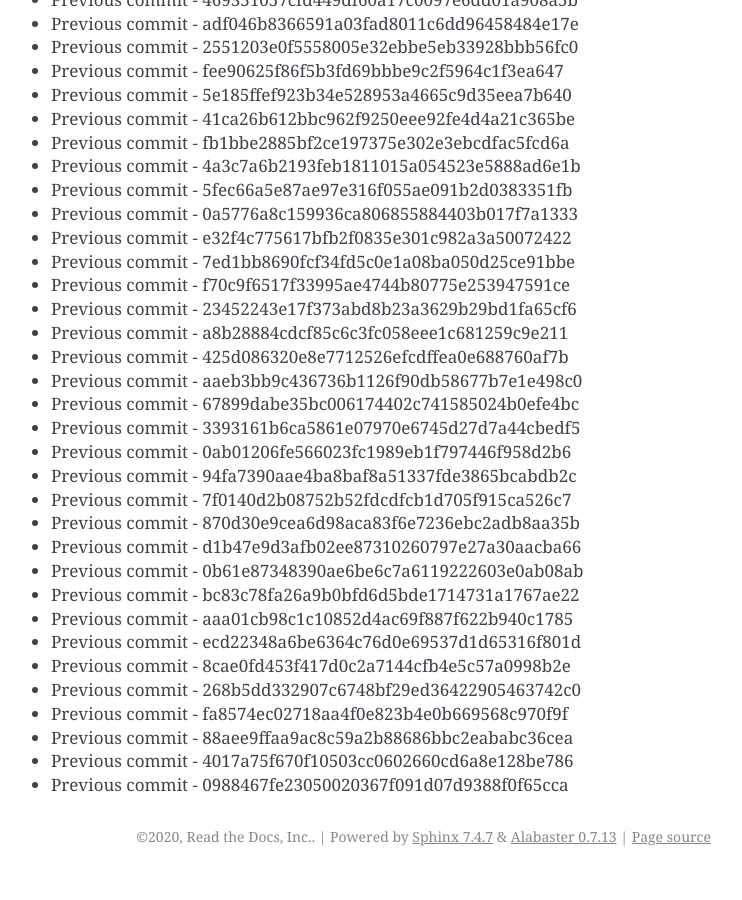
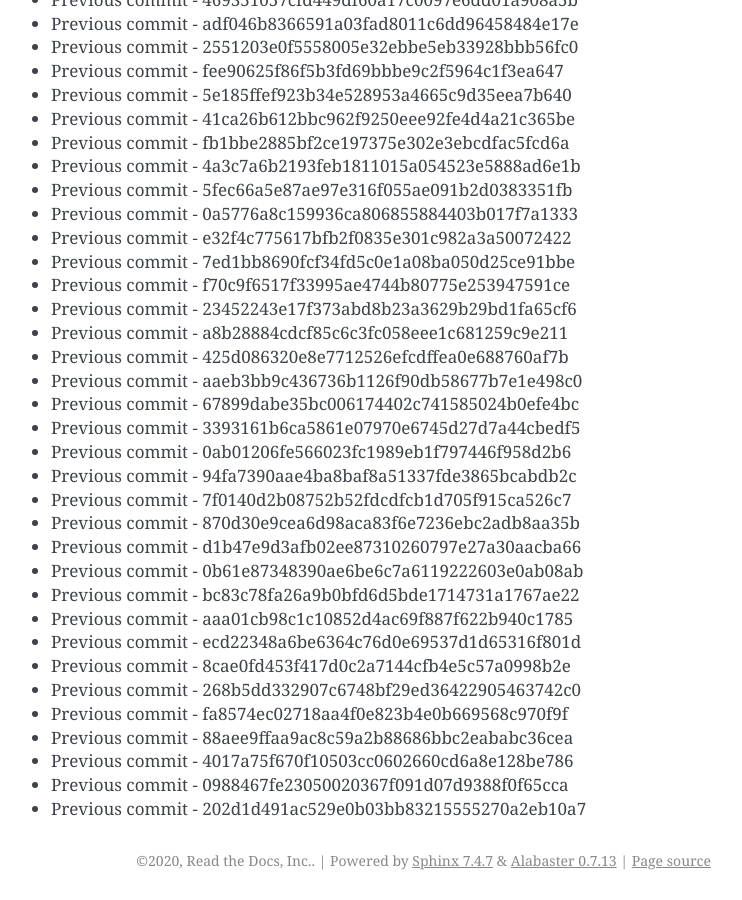
Before and after one commit to readthedocs/rtd-git-stresstest, a Sphinx documentation site: the page built from docs/updates.rst, in a window 1280 px wide and 900 px high, scrolled down 92345 px. Shown: the whole window, without its empty margins (399-1141 px from the left). Built offline with Sphinx 7.4.7, drawn with Linux system fonts in a browser that asks for light colours; before the commit the page ends 93221 px from its top, so only the background shows below that.

Commit message:
Generating commit from previous: 202d1d491ac529e0b03bb83215555270a2eb10a7

```diff
--- a/docs/updates.rst
+++ b/docs/updates.rst
@@ -3912,3 +3912,4 @@ It can be tested for any performance characteristics.
 * Previous commit - 88aee9ffaa9ac8c59a2b88686bbc2eababc36cea
 * Previous commit - 4017a75f670f10503cc0602660cd6a8e128be786
 * Previous commit - 0988467fe23050020367f091d07d9388f0f65cca
+* Previous commit - 202d1d491ac529e0b03bb83215555270a2eb10a7
```
